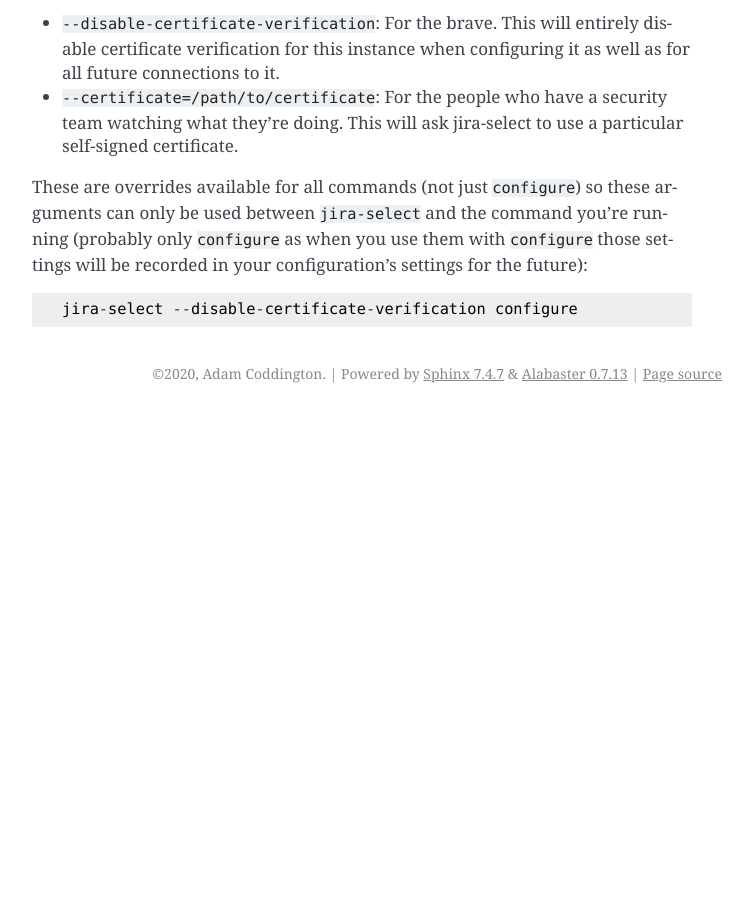
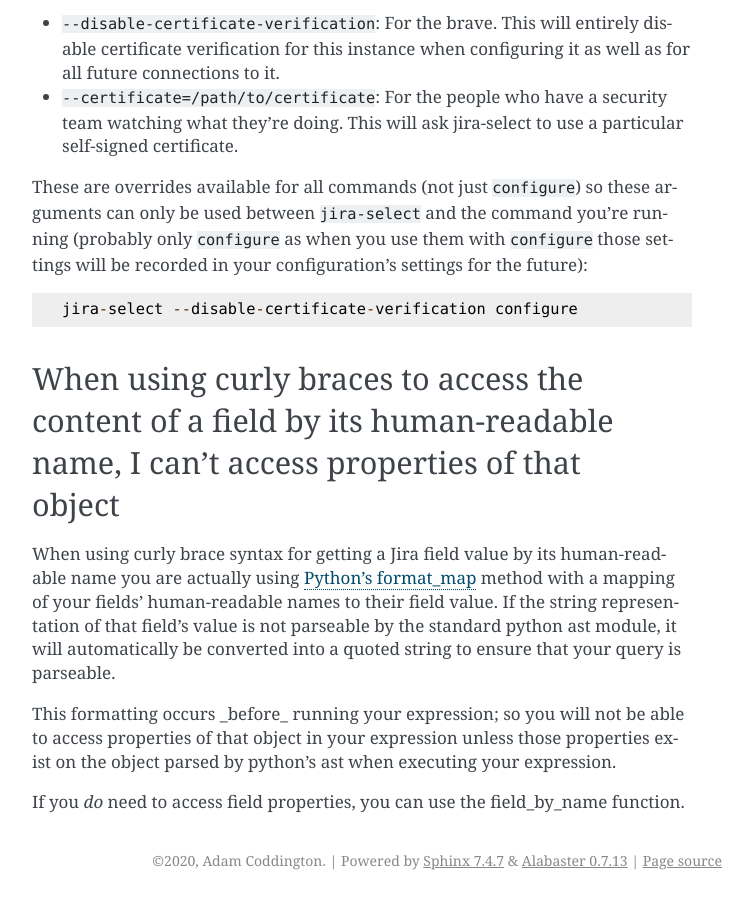
Before and after one commit to coddingtonbear/jira-select, a Sphinx documentation site: the page built from docs/troubleshooting.rst, in a window 1280 px wide and 900 px high, scrolled down 1277 px. Shown: the whole window, without its empty margins (388-1141 px from the left). Built offline with Sphinx 7.4.7, drawn with Linux system fonts in a browser that asks for light colours; before the commit the page ends 1690 px from its top, so only the background shows below that; some of the changed text lies outside the part shown.

Commit message:
[#5] More-robust handling of interpolated field values.  Adding 'troubleshooting' item.

```diff
--- a/docs/functions.rst
+++ b/docs/functions.rst
@@ -35,6 +35,8 @@
    * ``completeDate``: Sprint completion date (as string)
    * ``originBoardId``: The board to which this sprint belongs.
 
+
+.. _field_by_name function:
 
 .. py:function:: field_by_name(row: Any, display_name: str) -> Optional[str]
 
--- a/docs/troubleshooting.rst
+++ b/docs/troubleshooting.rst
@@ -65,3 +65,24 @@
 for the future)::
 
   jira-select --disable-certificate-verification configure
+
+When using curly braces to access the content of a field by its human-readable name, I can't access properties of that object
+-----------------------------------------------------------------------------------------------------------------------------
+
+When using curly brace syntax
+for getting a Jira field value by its human-readable name
+you are actually using
+`Python's format_map <https://docs.python.org/3/library/stdtypes.html#str.format_map>`_ method
+with a mapping of your fields' human-readable names to their field value.
+If the string representation of that field's value is not parseable
+by the standard python ast module,
+it will automatically be converted into a quoted string
+to ensure that your query is parseable.
+
+This formatting occurs _before_ running your expression;
+so you will not be able to access properties of that object in your expression
+unless those properties exist on the object parsed by python's ast
+when executing your expression.
+
+If you *do* need to access field properties,
+you can use the :ref:`field_by_name function`.
```
Also changed, not shown: 2 other files.
